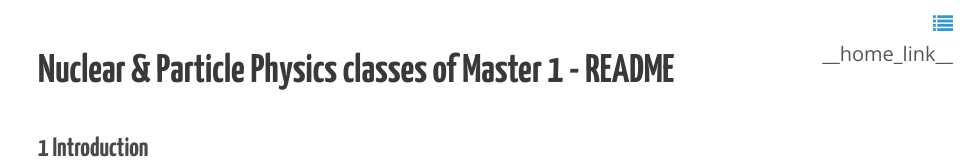
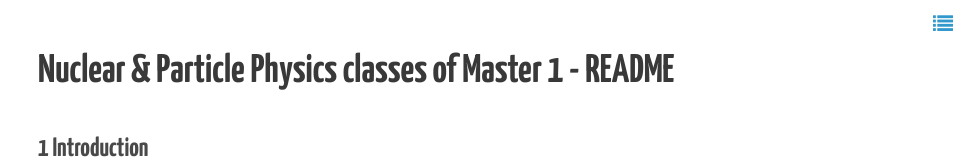
Before and after one commit to xgarrido/master_npp_teaching, a plain HTML site: page index.html in a window 1280 px wide. Shown: the top 160 px of the page, without its empty margins (302-1280 px from the left). Drawn offline with nearby package versions, Linux system fonts and the light colour scheme.

Commit message:
update doc

```diff
--- a/index.html
+++ b/index.html
@@ -78,7 +78,7 @@ for the JavaScript code in this tag.
 </head>
 <body onload="randomLinkColor();displayTOC();"><div id="toc"></div>
 <div id="preamble" class="status">
-__home_link__
+
 </div>
 <div id="content">
 <h1 class="title">Nuclear &amp; Particle Physics classes of Master 1 - README</h1>
```
Also changed, not shown: td_np_0.html (+1 -1 lines), td_np_1.html (+1 -1 lines), td_np_2.html (+1 -1 lines), td_np_3.html (+1 -1 lines), td_np_4.html (+1 -1 lines), td_np_5.html (+1 -1 lines), td_np_6.html (+1 -1 lines), td_np_7.html (+1 -1 lines), td_np_8.html (+1 -1 lines).
